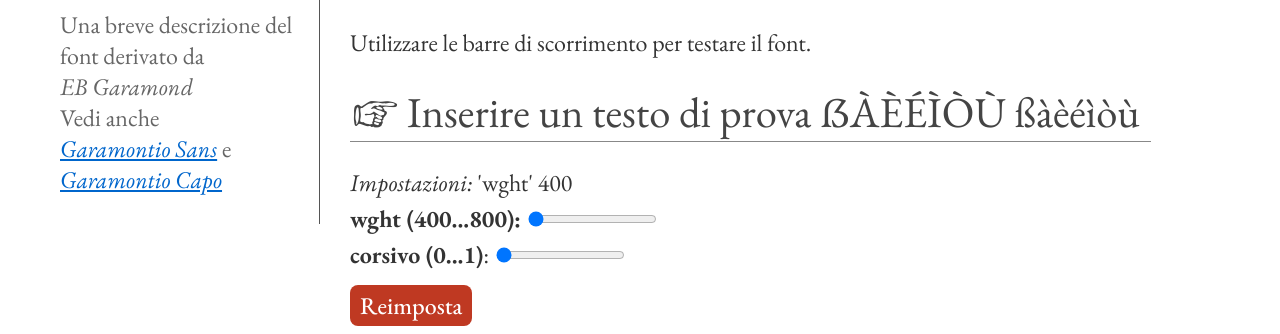
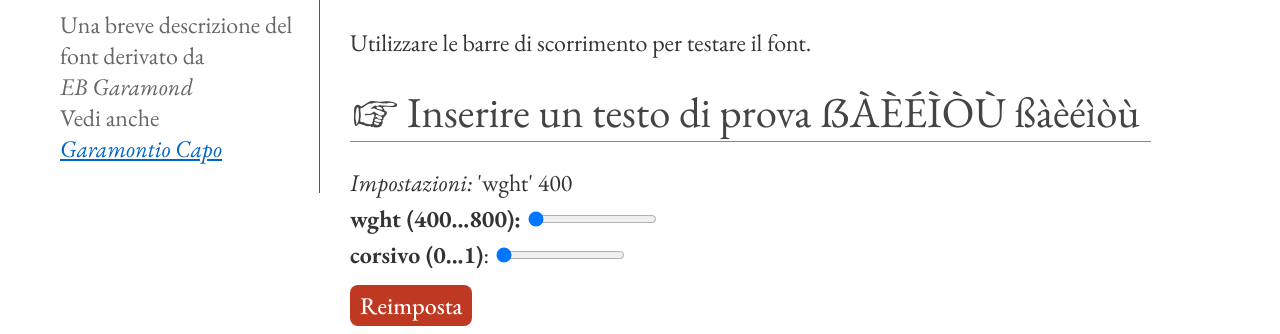
Before and after one commit to m-casanova/Garamontio, a plain HTML site: page index.html in a window 1280 px wide. Shown: the part 253-587 px from the top of the page. Drawn offline with Linux system fonts and the light colour scheme.

Commit message:
Version 1.036

```diff
--- a/index.html
+++ b/index.html
@@ -97,7 +97,7 @@ div.side {width: 249px; margin: 30px 0 0; padding:10px 10px 5px; float:left; bor
 
 	<section>
 		<div class="side">
-			<p>Una breve descrizione del font derivato da <i>EB&nbsp;Garamond</i><br/>Vedi anche <i><a href="/GaramontioSans">Garamontio&nbsp;Sans</a></i> e <i><a href="/GaramontioCapo">Garamontio&nbsp;Capo</a></i></p>
+			<p>Una breve descrizione del font derivato da <i>EB&nbsp;Garamond</i><br/>Vedi anche <i><a href="/GaramontioCapo">Garamontio&nbsp;Capo</a></i></p>
 		</div>
 		<article>
 			<h2>Un font per testi</h2>
```
